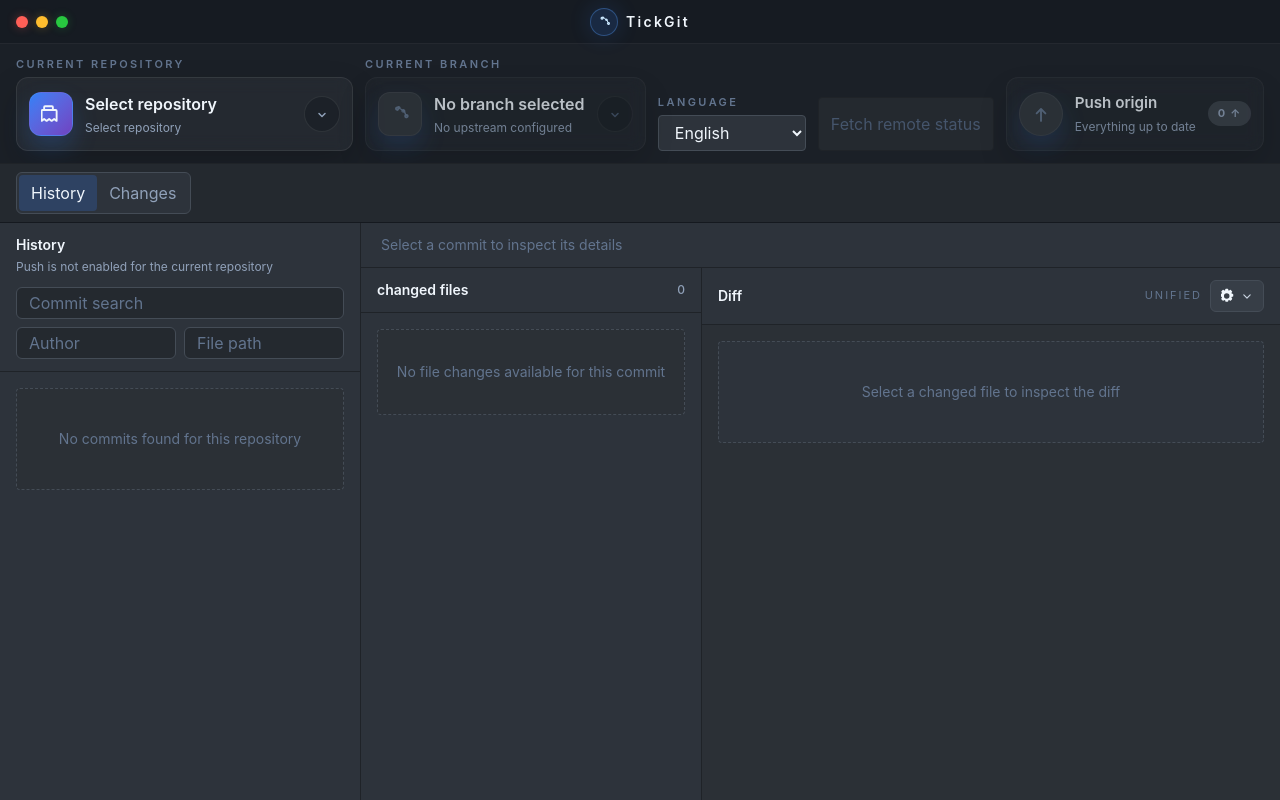
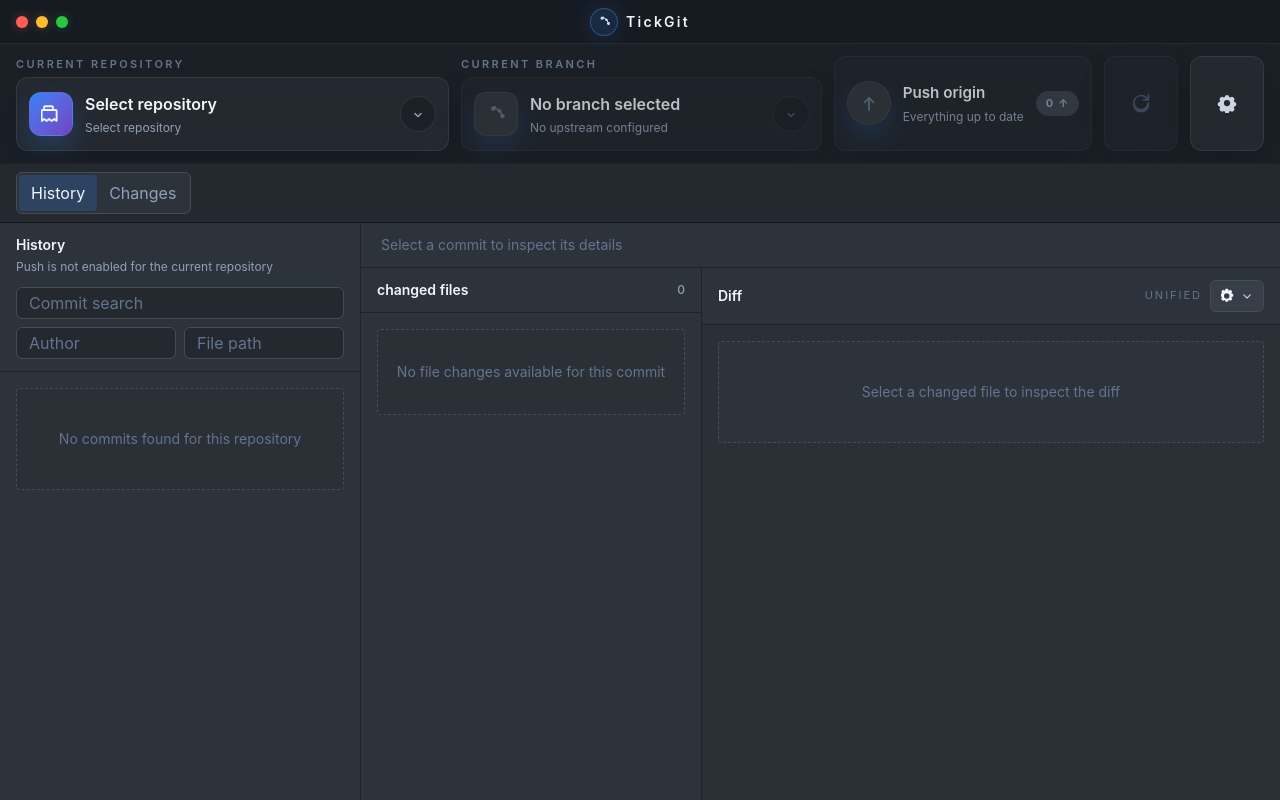
Before and after one commit to RockerHX/TickGit, a SvelteKit app: page / in a window 1280 px wide. Built offline with nearby package versions, Linux system fonts and the light colour scheme.

Commit message:
feat: 新增顶部刷新与设置入口

```diff
--- /dev/null
+++ b/src/lib/components/SettingsDialog.svelte
@@ -0,0 +1,103 @@
+<script lang="ts">
+  import { createEventDispatcher } from "svelte";
+  import {
+    SUPPORTED_LOCALES,
+    locale,
+    setLocale,
+    translate,
+    type Locale,
+  } from "$lib/i18n";
+
+  export let open = false;
+
+  const dispatch = createEventDispatcher<{ close: void }>();
+
+  function chooseLocale(nextLocale: Locale) {
+    setLocale(nextLocale);
+  }
+
+  function close() {
+    dispatch("close");
+  }
+
+  function handleBackdropClick(event: MouseEvent) {
+    if (event.target === event.currentTarget) {
+      close();
+    }
+  }
+</script>
+
+{#if open}
+  <div
+    class="fixed inset-0 z-40 flex items-center justify-center bg-[#0d1117]/70 px-4 backdrop-blur-sm"
+    role="presentation"
+    on:click={handleBackdropClick}
+  >
+    <div
+      class="w-full max-w-md overflow-hidden rounded-2xl border border-white/[0.08] bg-[#1b2027] shadow-[0_28px_90px_rgba(0,0,0,0.55)]"
+      role="dialog"
+      aria-modal="true"
+      aria-labelledby="settings-title"
+    >
+      <div
+        class="flex items-center justify-between border-b border-white/[0.06] px-5 py-4"
+      >
+        <div>
+          <h2 id="settings-title" class="text-base font-semibold text-[#f0f6fc]">
+            {translate($locale, "settings.title")}
+          </h2>
+          <p class="mt-1 text-xs text-slate-400">
+            {translate($locale, "settings.description")}
+          </p>
+        </div>
+        <button
+          type="button"
+          class="flex h-9 w-9 items-center justify-center rounded-full border border-white/[0.08] bg-white/[0.04] text-slate-400 transition hover:border-[#539bf5]/35 hover:text-[#f0f6fc]"
+          aria-label={translate($locale, "settings.close")}
+          on:click={close}
+        >
+          <svg viewBox="0 0 16 16" class="h-4 w-4 fill-current" aria-hidden="true">
+            <path
+              d="M3.72 3.72a.75.75 0 0 1 1.06 0L8 6.94l3.22-3.22a.75.75 0 1 1 1.06 1.06L9.06 8l3.22 3.22a.75.75 0 1 1-1.06 1.06L8 9.06l-3.22 3.22a.75.75 0 0 1-1.06-1.06L6.94 8 3.72 4.78a.75.75 0 0 1 0-1.06Z"
+            ></path>
+          </svg>
+        </button>
+      </div>
+
+      <div class="px-5 py-5">
+        <div class="text-xs font-semibold uppercase tracking-[0.2em] text-slate-500">
+          {translate($locale, "settings.language")}
+        </div>
+        <div class="mt-3 grid gap-2">
+          {#each SUPPORTED_LOCALES as option}
+            <button
+              type="button"
+              class={`flex items-center justify-between rounded-xl border px-4 py-3 text-left transition ${
+                $locale === option
+                  ? "border-[#539bf5]/45 bg-[#347dff]/16 text-[#f0f6fc]"
+                  : "border-white/[0.08] bg-white/[0.035] text-slate-300 hover:border-[#539bf5]/30 hover:bg-white/[0.06]"
+              }`}
+              on:click={() => chooseLocale(option)}
+            >
+              <span class="font-semibold">
+                {translate($locale, `language.${option}`)}
+              </span>
+              {#if $locale === option}
+                <span
+                  class="flex h-6 w-6 items-center justify-center rounded-full bg-[#347dff] text-white"
+                  aria-hidden="true"
+                >
+                  <svg viewBox="0 0 16 16" class="h-3.5 w-3.5 fill-current">
+                    <path
+                      d="M13.78 4.97a.75.75 0 0 1 0 1.06l-6.25 6.25a.75.75 0 0 1-1.06 0L2.22 8.03a.75.75 0 0 1 1.06-1.06L7 10.69l5.72-5.72a.75.75 0 0 1 1.06 0Z"
+                    ></path>
+                  </svg>
+                </span>
+              {/if}
+            </button>
+          {/each}
+        </div>
+      </div>
+    </div>
+  </div>
+{/if}
--- a/src/lib/i18n/resources.ts
+++ b/src/lib/i18n/resources.ts
@@ -20,6 +20,10 @@
     "language.label": "Language",
     "language.zh-CN": "简体中文",
     "language.en-US": "English",
+    "settings.title": "Settings",
+    "settings.description": "Configure TickGit preferences.",
+    "settings.language": "Language",
+    "settings.close": "Close settings",
     "repository.current": "Current Repository",
     "repository.select": "Select repository",
     "repository.filter": "Filter",
@@ -279,6 +283,10 @@
     "language.label": "语言",
     "language.zh-CN": "简体中文",
     "language.en-US": "English",
+    "settings.title": "设置",
+    "settings.description": "配置 TickGit 偏好设置。",
+    "settings.language": "语言",
+    "settings.close": "关闭设置",
     "repository.current": "当前仓库",
     "repository.select": "选择仓库",
     "repository.filter": "筛选",
--- a/src/routes/+page.svelte
+++ b/src/routes/+page.svelte
@@ -13,10 +13,10 @@
   import CommitDetailPanel from "$lib/components/CommitDetailPanel.svelte";
   import CommitHistoryList from "$lib/components/CommitHistoryList.svelte";
   import DropOverlay from "$lib/components/DropOverlay.svelte";
-  import LanguageSwitcher from "$lib/components/LanguageSwitcher.svelte";
   import PushToCommitOverlay from "$lib/components/PushToCommitOverlay.svelte";
   import ResizeHandle from "$lib/components/ResizeHandle.svelte";
   import RepositorySwitcher from "$lib/components/RepositorySwitcher.svelte";
+  import SettingsDialog from "$lib/components/SettingsDialog.svelte";
   import StepPushPlanDialog from "$lib/components/StepPushPlanDialog.svelte";
   import StepPushOverlay from "$lib/components/StepPushOverlay.svelte";
   import ToastViewport from "$lib/components/ToastViewport.svelte";
@@ -164,6 +164,7 @@
   let managingRepositoryPath: string | null = null;
   let activeResizeTarget: "history" | null = null;
   let leftPaneWidth = 360;
+  let settingsOpen = false;
 
   let toasts: ToastItem[] = [];
   let toastId = 1;
@@ -187,6 +188,21 @@
   let saveWindowSizeTimer: number | null = null;
   let historyFilterTimer: number | null = null;
   let historyRequestId = 0;
+
+  $: canRefreshRemoteStatus =
+    canRefreshBlockedBranchStatus({
+      currentRepository,
+      loadingRepository,
+      switchingBranch,
+      isPushing,
+      stepPushState,
+    }) && !syncingRemoteStatus;
+  $: canPushBranch = canPushCurrentBranch({
+    branchStatus,
+    switchingBranch,
+    isPushing: isPushing || syncingRemoteStatus,
+    stepPushState,
+  });
 
   function applyRepositoryState(state: RepositoryStateResult) {
     const { snapshot, branches } = state;
@@ -1447,6 +1463,11 @@
   errorMessage={stepPushPlanErrorMessage}
   on:confirm={confirmStepPushPlan}
   on:cancel={closeStepPushPlanDialog}
+/>
+
+<SettingsDialog
+  open={settingsOpen}
+  on:close={() => (settingsOpen = false)}
 />
 
 <CommitContextMenu
@@ -1528,50 +1549,19 @@
           />
         </div>
 
-        <div class="flex min-w-[420px] items-end gap-3">
-          <LanguageSwitcher />
-          <button
-            class="flex h-[54px] items-center justify-center rounded-sm border border-[#1f2328] bg-[#24292f] px-3 text-xs font-semibold text-slate-300 transition hover:bg-[#2d333b] hover:text-[#f0f6fc] disabled:cursor-not-allowed disabled:text-slate-600"
-            disabled={!canRefreshBlockedBranchStatus({
-              currentRepository,
-              loadingRepository,
-              switchingBranch,
-              isPushing,
-              stepPushState,
-            }) || syncingRemoteStatus}
-            on:click={fetchRemoteStatusManually}
-          >
-            {syncingRemoteStatus
-              ? translate($locale, "common.refreshing")
-              : translate($locale, "remoteBlock.refreshStatus")}
-          </button>
+        <div class="flex min-w-[360px] items-stretch gap-3">
           <button
             class={`flex min-h-[74px] min-w-[236px] items-center gap-3 rounded-xl border px-3 py-3 text-left shadow-[0_14px_32px_rgba(0,0,0,0.18)] backdrop-blur transition ${
-              canPushCurrentBranch({
-                branchStatus,
-                switchingBranch,
-                isPushing: isPushing || syncingRemoteStatus,
-                stepPushState,
-              })
+              canPushBranch
                 ? "border-[#539bf5]/28 bg-white/[0.045] text-[#f0f6fc] hover:border-[#539bf5]/45 hover:bg-[#1f6feb]/12"
                 : "cursor-not-allowed border-white/[0.05] bg-white/[0.025] text-slate-500 opacity-75"
             }`}
-            disabled={!canPushCurrentBranch({
-              branchStatus,
-              switchingBranch,
-              isPushing: isPushing || syncingRemoteStatus,
-              stepPushState,
-            })}
+            disabled={!canPushBranch}
             on:click={pushCurrentBranch}
           >
             <span
               class={`flex h-11 w-11 shrink-0 items-center justify-center rounded-full border shadow-[0_12px_24px_rgba(47,129,247,0.18)] ${
-                canPushCurrentBranch({
-                  branchStatus,
-                  switchingBranch,
-                  isPushing: isPushing || syncingRemoteStatus,
-                  stepPushState,
-                })
+                canPushBranch
                   ? "border-[#539bf5]/35 bg-[#347dff]/18 text-[#cae8ff]"
                   : "border-white/[0.06] bg-[#30363d] text-slate-500"
               }`}
@@ -1613,12 +1603,7 @@
 
             <span
               class={`flex shrink-0 items-center gap-1 rounded-full px-2.5 py-1 text-[11px] font-bold tracking-[0.08em] ${
-                canPushCurrentBranch({
-                  branchStatus,
-                  switchingBranch,
-                  isPushing: isPushing || syncingRemoteStatus,
-                  stepPushState,
-                })
+                canPushBranch
                   ? "bg-[#347dff] text-white shadow-[0_8px_22px_rgba(52,125,255,0.3)]"
                   : "bg-[#6e7681]/35 text-slate-400"
               }`}
@@ -1626,6 +1611,47 @@
               <span>{branchStatus?.aheadCount ?? 0}</span>
               <span aria-hidden="true">↑</span>
             </span>
+          </button>
+
+          <button
+            type="button"
+            class={`flex min-h-[74px] w-[74px] shrink-0 items-center justify-center rounded-xl border shadow-[0_14px_32px_rgba(0,0,0,0.18)] backdrop-blur transition ${
+              canRefreshRemoteStatus
+                ? "border-white/[0.08] bg-white/[0.045] text-slate-300 hover:border-[#539bf5]/35 hover:bg-white/[0.07] hover:text-[#f0f6fc]"
+                : "cursor-not-allowed border-white/[0.05] bg-white/[0.025] text-slate-600 opacity-75"
+            }`}
+            disabled={!canRefreshRemoteStatus}
+            aria-label={syncingRemoteStatus
+              ? translate($locale, "common.refreshing")
+              : translate($locale, "common.refresh")}
+            title={syncingRemoteStatus
+              ? translate($locale, "common.refreshing")
+              : translate($locale, "common.refresh")}
+            on:click={fetchRemoteStatusManually}
+          >
+            <svg
+              viewBox="0 0 16 16"
+              class={`h-5 w-5 fill-current ${syncingRemoteStatus ? "animate-spin" : ""}`}
+              aria-hidden="true"
+            >
+              <path
+                d="M1.705 8a6.5 6.5 0 0 1 11.39-4.273V1.75a.75.75 0 0 1 1.5 0V5.5a.75.75 0 0 1-.75.75h-3.75a.75.75 0 0 1 0-1.5h1.962A5 5 0 1 0 13 8a.75.75 0 0 1 1.5 0A6.5 6.5 0 1 1 1.705 8Z"
+              ></path>
+            </svg>
+          </button>
+
+          <button
+            type="button"
+            class="flex min-h-[74px] w-[74px] shrink-0 items-center justify-center rounded-xl border border-white/[0.08] bg-white/[0.045] text-slate-300 shadow-[0_14px_32px_rgba(0,0,0,0.18)] backdrop-blur transition hover:border-[#539bf5]/35 hover:bg-white/[0.07] hover:text-[#f0f6fc]"
+            aria-label={translate($locale, "settings.title")}
+            title={translate($locale, "settings.title")}
+            on:click={() => (settingsOpen = true)}
+          >
+            <svg viewBox="0 0 16 16" class="h-5 w-5 fill-current" aria-hidden="true">
+              <path
+                d="M8 1.5a1.75 1.75 0 0 0-1.72 1.43l-.05.26a5.8 5.8 0 0 0-.9.37l-.22-.15a1.75 1.75 0 0 0-2.23.22l-.25.25a1.75 1.75 0 0 0-.22 2.23l.15.22c-.15.29-.27.59-.37.9l-.26.05a1.75 1.75 0 0 0 0 3.44l.26.05c.1.31.22.61.37.9l-.15.22a1.75 1.75 0 0 0 .22 2.23l.25.25a1.75 1.75 0 0 0 2.23.22l.22-.15c.29.15.59.27.9.37l.05.26a1.75 1.75 0 0 0 3.44 0l.05-.26c.31-.1.61-.22.9-.37l.22.15a1.75 1.75 0 0 0 2.23-.22l.25-.25a1.75 1.75 0 0 0 .22-2.23l-.15-.22c.15-.29.27-.59.37-.9l.26-.05a1.75 1.75 0 0 0 0-3.44l-.26-.05a5.8 5.8 0 0 0-.37-.9l.15-.22a1.75 1.75 0 0 0-.22-2.23l-.25-.25a1.75 1.75 0 0 0-2.23-.22l-.22.15a5.8 5.8 0 0 0-.9-.37l-.05-.26A1.75 1.75 0 0 0 8 1.5Zm0 4a2.5 2.5 0 1 1 0 5 2.5 2.5 0 0 1 0-5Z"
+              ></path>
+            </svg>
           </button>
         </div>
       </div>
```
